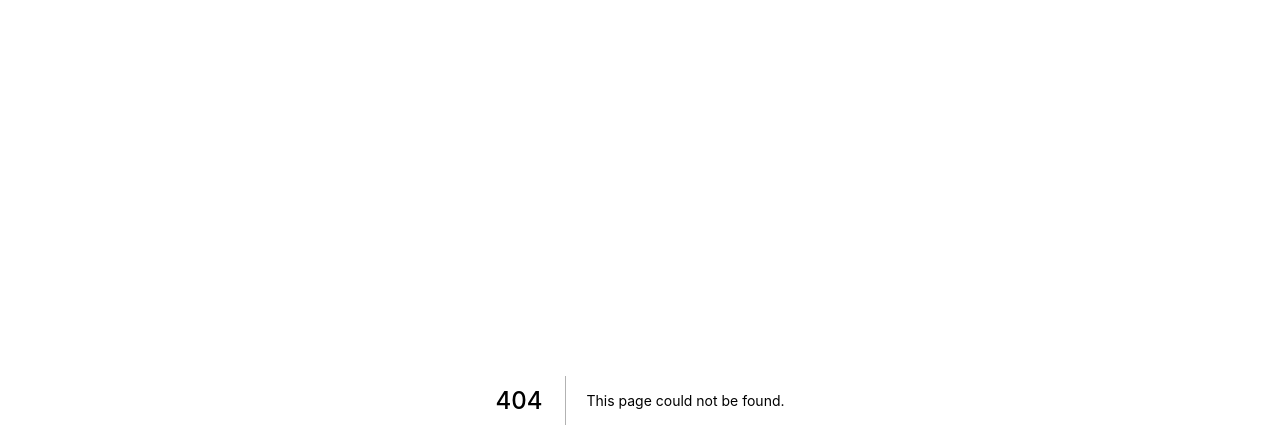
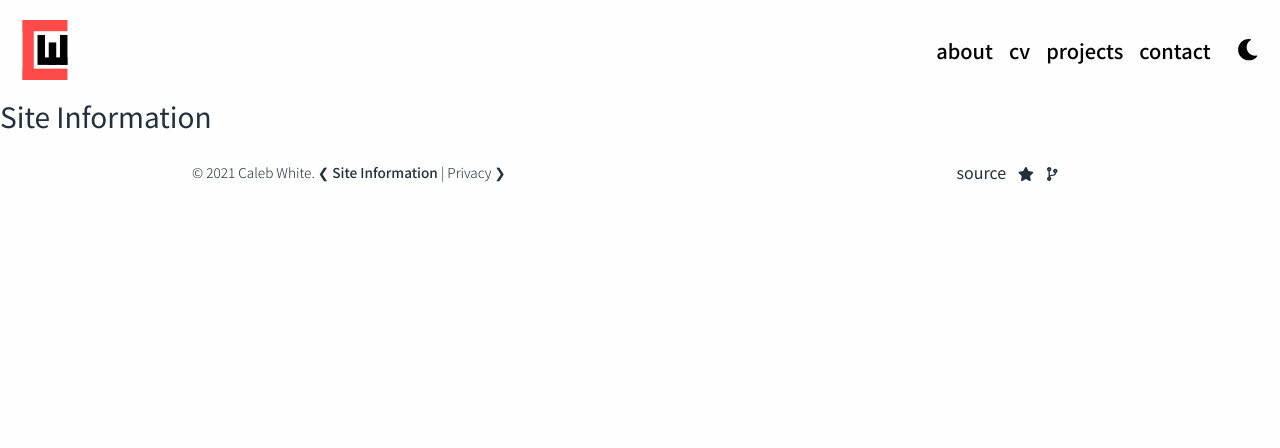
Before and after one commit to calebpdx/calebwhite-com-v2, a Next.js app: page /privacy in a window 1280 px wide. Before the commit this address had no page. Shown: the top 448 px of the page. Built offline with nearby package versions, Linux system fonts and the light colour scheme; no server answers.

Commit message:
init privacy page

```diff
--- /dev/null
+++ b/pages/privacy.js
@@ -0,0 +1,60 @@
+/* eslint-disable react/no-unescaped-entities */
+
+// Dependencies
+import React from 'react'
+import Head from 'next/head'
+import styled, { ThemeProvider } from 'styled-components'
+import Headroom from 'react-headroom'
+
+// Required Components
+
+import PageWrapper from '../components/_helpers/pageWrapper'
+
+import Footer from '../components/footer'
+
+import Navigation from '../components/navigation'
+
+// Utilities Used
+// import { respondAt } from '../utils/_respondAt'
+
+// Theming Components/Utils
+import { useDarkMode } from '../themes/useDarkMode'
+import { mainTheme, darkTheme } from '../themes/themes'
+import GlobalStyles from '../themes/globalStyles'
+
+const Container = styled.section`
+	width: 100%;
+`
+
+export default function Home() {
+	const [theme, toggleTheme] = useDarkMode()
+	const themeMode = theme === 'mainTheme' ? mainTheme : darkTheme
+
+	return (
+		<>
+			<Head>
+				<title>Caleb White - Frontend Engineer - Portland, OR</title>
+				<meta
+					name='Caleb White'
+					content='A Frontend Engineer from Portland, OR'
+				/>
+
+				<link rel='icon' href='/favicon.ico' />
+			</Head>
+			<ThemeProvider theme={themeMode}>
+				<GlobalStyles />
+
+				<PageWrapper>
+					<Headroom style={{ zIndex: 998 }}>
+						<Navigation theme={theme} toggleTheme={toggleTheme} />
+					</Headroom>
+					<Container>
+						<h2>Site Information</h2>
+					</Container>
+
+					<Footer />
+				</PageWrapper>
+			</ThemeProvider>
+		</>
+	)
+}
```
